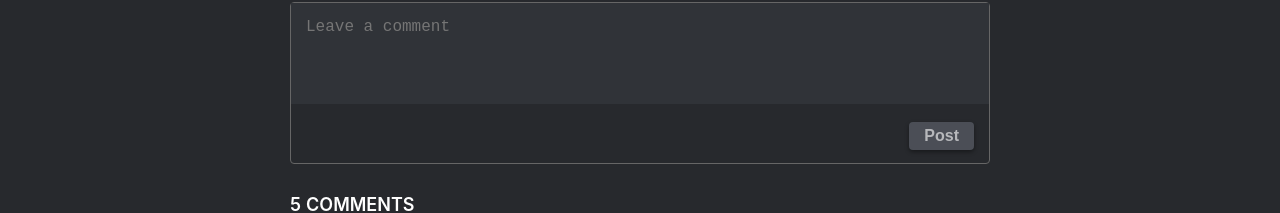
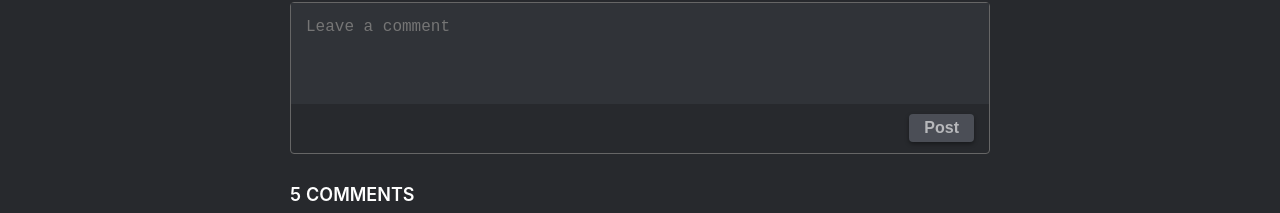
Before and after one commit to raimax/saityno-projektas-front-end, a React (Create React App) app: page /posts/1 in a window 1280 px wide. Shown: the part 1012-1225 px from the top of the page. Built offline with nearby package versions, Linux system fonts and the light colour scheme.

Commit message:
adjusted .comment-container_footer height

```diff
--- a/src/pages/PostPage/PostPage.scss
+++ b/src/pages/PostPage/PostPage.scss
@@ -103,7 +103,7 @@
         }
 
         .comment-container_footer {
-          height: 55px;
+          height: 45px;
           display: flex;
           justify-content: flex-end;
           align-items: center;
@@ -119,6 +119,7 @@
             cursor: pointer;
             box-shadow: 0 2px 4px 0 rgb(0 0 0 / 40%);
             margin-right: 15px;
+						margin-top: -5px;
 
             &:hover {
               background-color: lighten(#27292d, 25%);
```
